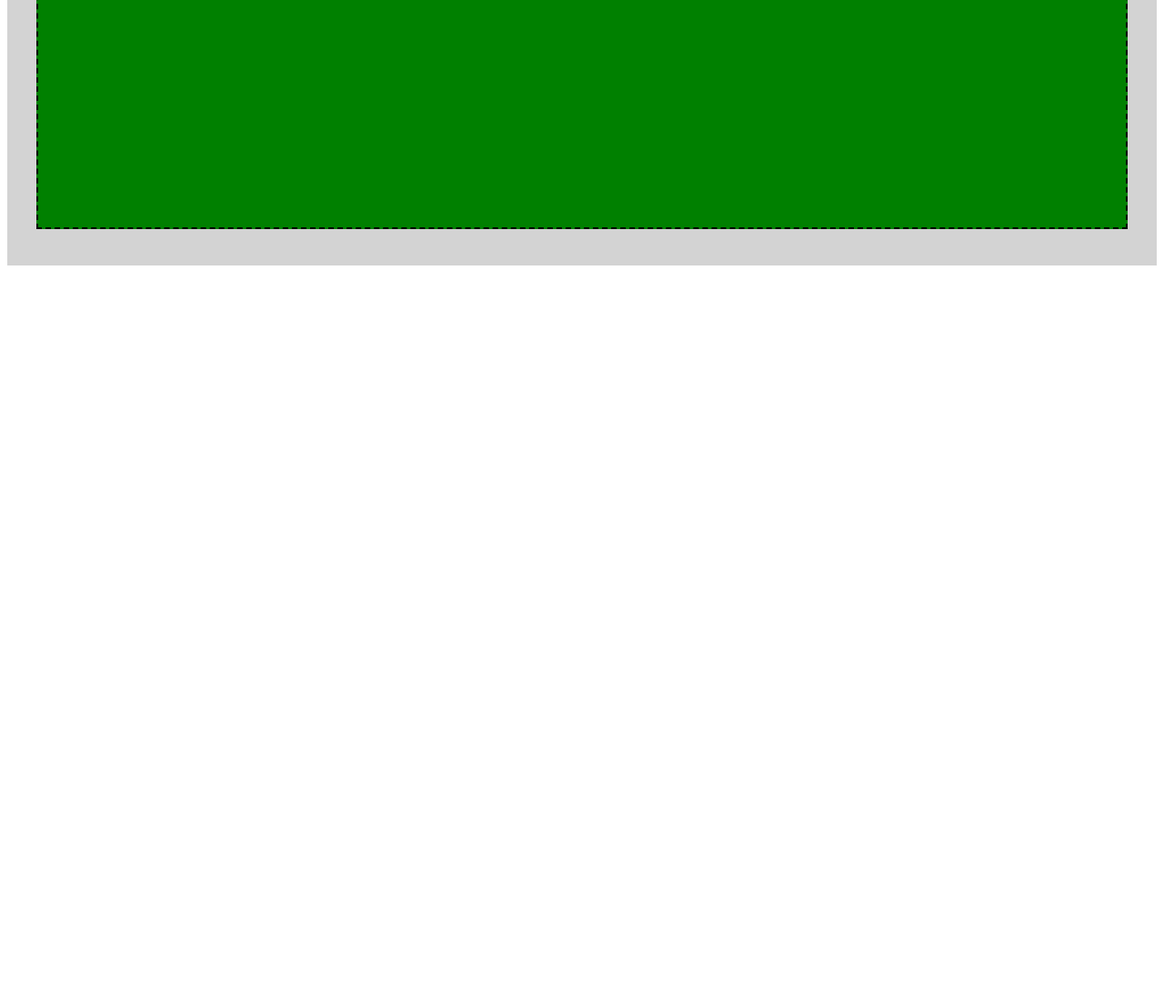
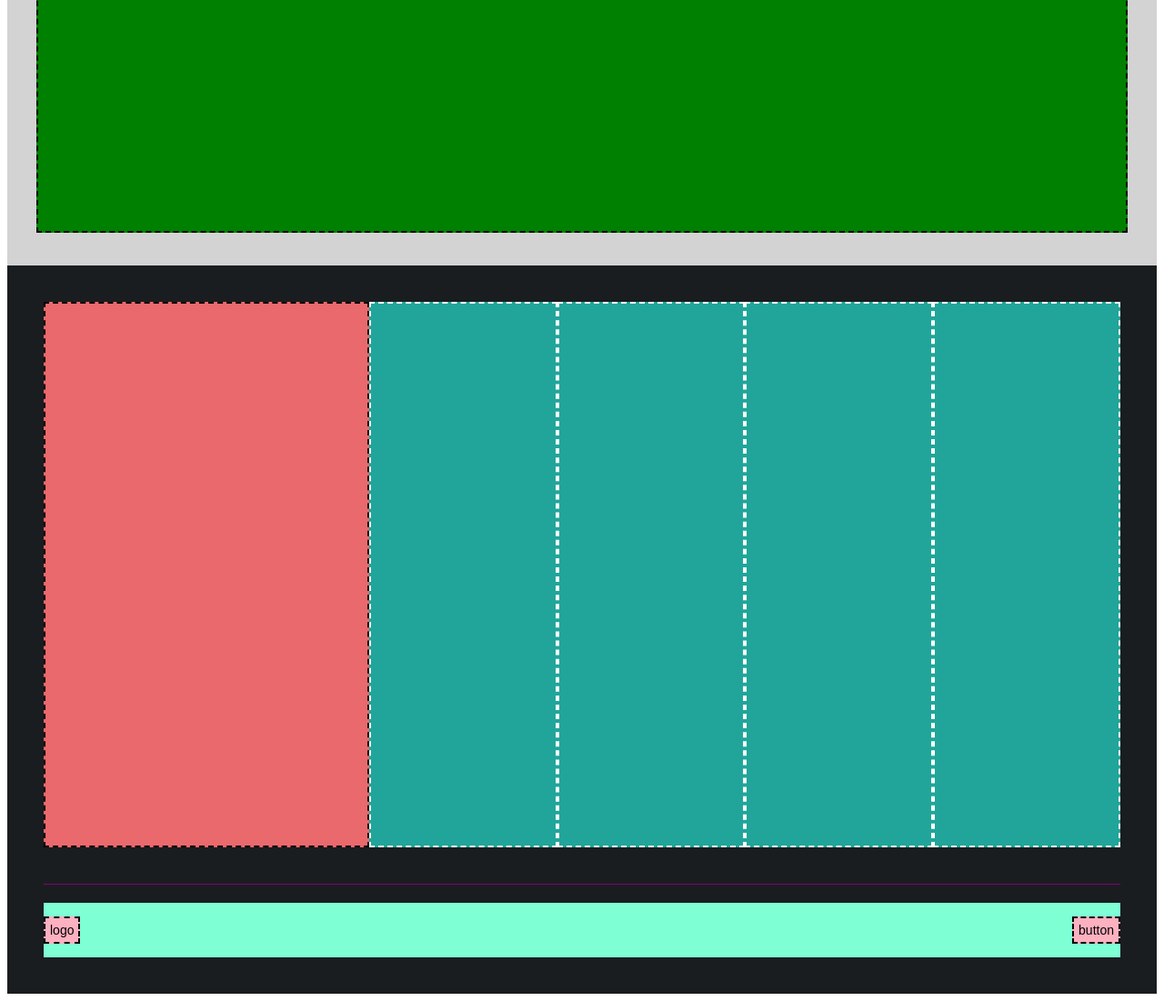
Before and after one commit to giamaf/htmlcss-struttura-discord, a plain HTML site: page index.html in a window 1280 px wide. Shown: the part 3124-4225 px from the top of the page at 91% size. Before the commit the page ends 3424 px from the top, so only its background shows below. Drawn offline with Linux system fonts and the light colour scheme.

Commit message:
added footer

```diff
--- a/index.html
+++ b/index.html
@@ -55,15 +55,31 @@
             </div>
         </section>
         <section class="bg-grey">
-            <div class="container flex h-100">
+            <div class="container flex">
                 <div class="bigbox bg-green border"></div>
             </div>
         </section>
     </main>
 
+    <!-- Footer -->
     <footer>
-
-
+        <div class="container">
+            <div class="footer-top flex">
+                <div class="left bg-red border"></div>
+                <div class="right bg-lightgreen flex">
+                    <nav class="footer-nav flex">
+                        <div class="col-nav"></div>
+                        <div class="col-nav"></div>
+                        <div class="col-nav"></div>
+                        <div class="col-nav"></div>
+                    </nav>
+                </div>
+            </div>
+            <div class="footer-bottom flex">
+                <div class="footer logo border">logo</div>
+                <div class="footer btn border">button</div>
+            </div>
+        </div>
     </footer>
 
 </body>
--- a/style.css
+++ b/style.css
@@ -39,12 +39,24 @@ body {
     background-color: green;
 }
 
+.bg-lightgreen {
+    background-color: rgb(33, 165, 154);
+}
+
+.bg-red {
+    background-color: rgb(234, 105, 109);
+}
+
 .h-100 {
     height: 100%;
 }
 
 .border {
     border: 2px dashed black
+}
+
+.borderwhite {
+    border: 2px dashed white
 }
 
 /* !Header top*/
@@ -78,12 +90,12 @@ ul {
     justify-content: center;
 }
 
-div.logo {
+header div.logo {
     flex-basis: 10%;
     justify-content: flex-start;
 }
 
-div.login {
+header div.login {
     flex-basis: 10%;
     justify-content: flex-end;
 }
@@ -121,4 +133,50 @@ section {
 
 .bigbox {
     flex-basis: 100%;
+    height: 600px;
 }
+
+/* Footer */
+footer {
+    background-color: rgb(26, 29, 31);
+    padding: 40px;
+}
+
+/* Footer top */
+.footer-top {
+    min-height: 600px;
+    padding-bottom: 40px;
+    border-bottom: 1px solid purple;
+}
+
+.left {
+    flex-basis: 30%;
+}
+
+.right {
+    flex-basis: 70%;
+}
+
+.footer-nav {
+    height: 100%;
+    flex-basis: 100%;
+}
+
+.col-nav {
+    border: 2px dashed white;
+    flex-basis: 25%;
+}
+
+/* Footer bottom */
+.footer-bottom {
+    background-color: aquamarine;
+    margin-top: 20px;
+    min-height: 60px;
+    justify-content: space-between;
+    align-items: center;
+}
+
+.footer-bottom>* {
+    background-color: rgb(253, 176, 192);
+    padding: var(--paddings);
+}
```
